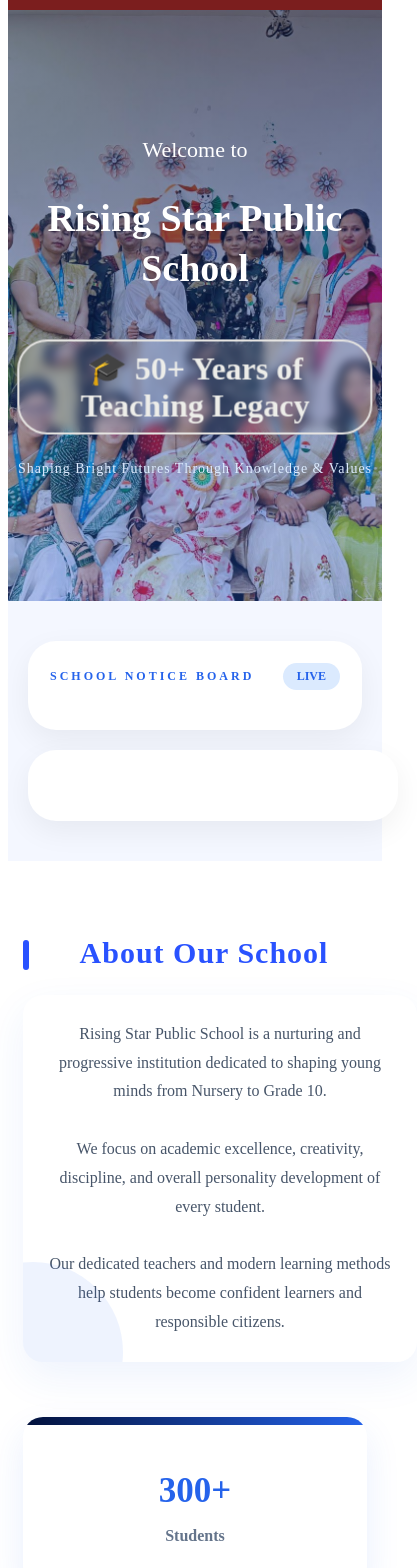
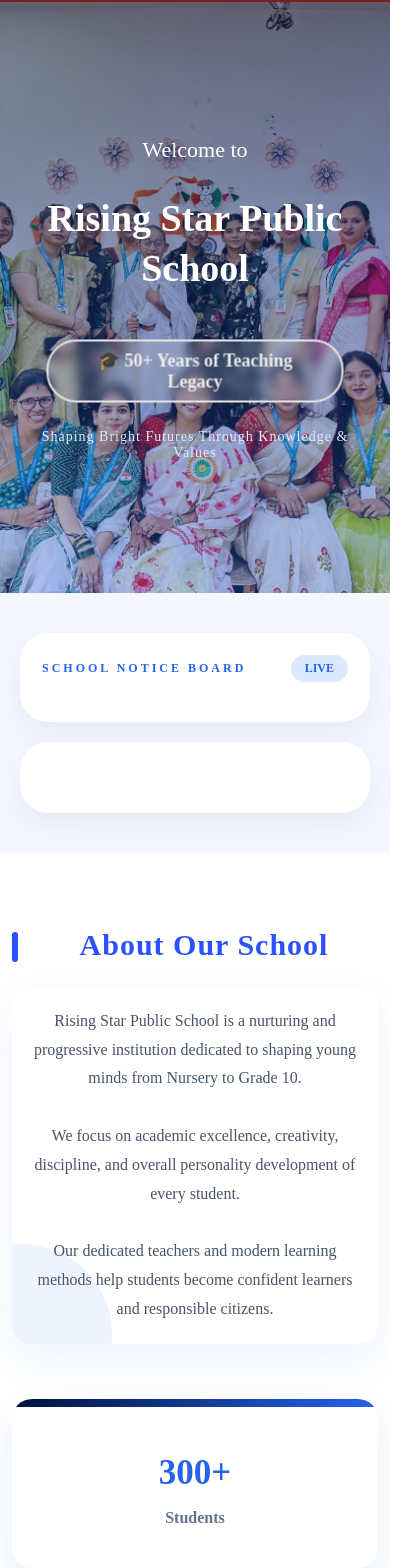
Before and after one commit to MangalaRajbhar18/risingstar-school-ui, a React (Create React App) app: page / in a window 390 px wide. Shown: the part 249-1817 px from the top of the page, 417 px wide, since content can reach past the window. Built offline with nearby package versions, Linux system fonts and the light colour scheme; no server answers.

Commit message:
Fixed mobile responsive issue

```diff
--- a/src/pages/Home.js
+++ b/src/pages/Home.js
@@ -151,7 +151,7 @@ export default function Home() {
     <div className="admission-marquee">
 
       <p>
-        🎓 ADMISSIONS OPEN FOR 2026-27 | Nursery to Grade 10 | Limited Seats Available | Contact: +91 9619955507
+        🎓 ADMISSIONS OPEN FOR 2026-27 | Nursery to Grade 10 | Limited Seats Available | Contact: +91 9137886493
       </p>
 
     </div>
--- a/src/styles/Home.css
+++ b/src/styles/Home.css
@@ -1,4 +1,13 @@
-/* Home.css */
+html,
+body,
+#root{
+  width:100%;
+  overflow-x:hidden;
+}
+
+*{
+  box-sizing:border-box;
+}
 
 
 /* HERO */
@@ -738,3 +747,119 @@
     padding:20px 10px;
   }
 }
+
+
+
+/* =====================================
+   MOBILE WIDTH FIX
+===================================== */
+
+html,
+body,
+#root {
+  width: 100%;
+  max-width: 100%;
+  overflow-x: hidden !important;
+  margin: 0;
+  padding: 0;
+}
+
+* {
+  box-sizing: border-box;
+}
+
+.container {
+  width: 100%;
+  max-width: 100%;
+  overflow-x: hidden;
+}
+
+/* CONTACT SECTION FIX */
+
+.contact-section {
+  width: 100%;
+  overflow: hidden;
+}
+
+.contact-wrapper {
+  width: 100%;
+}
+
+.contact-info,
+.contact-form {
+  box-sizing: border-box;
+}
+
+/* MOBILE */
+
+@media screen and (max-width: 768px) {
+
+  .hero-container {
+    width: 100%;
+    overflow: hidden;
+  }
+
+  .hero-image {
+    width: 100%;
+  }
+
+  .hero-text-box {
+    width: 90%;
+    max-width: 90%;
+  }
+
+  .legacy-badge {
+    width: 90%;
+    font-size: 18px;
+  }
+
+  .about-section,
+  .why-section,
+  .contact-section {
+    padding-left: 12px !important;
+    padding-right: 12px !important;
+  }
+
+  .about-text {
+    width: 100% !important;
+    margin: 0 auto;
+    padding: 20px;
+  }
+
+  .why-container {
+    width: 100%;
+  }
+
+  .why-card {
+    width: 100% !important;
+    margin: 0;
+  }
+
+  .stats-container {
+    width: 100%;
+  }
+
+  .stat-card {
+    width: 100% !important;
+  }
+
+  .contact-wrapper {
+    display: flex;
+    flex-direction: column;
+    gap: 15px;
+  }
+
+  .contact-info,
+  .contact-form {
+    width: 100% !important;
+    min-width: unset !important;
+    margin: 0 !important;
+    padding: 20px !important;
+  }
+
+  .contact-form input,
+  .contact-form textarea,
+  .contact-form button {
+    width: 100%;
+  }
+}
```
